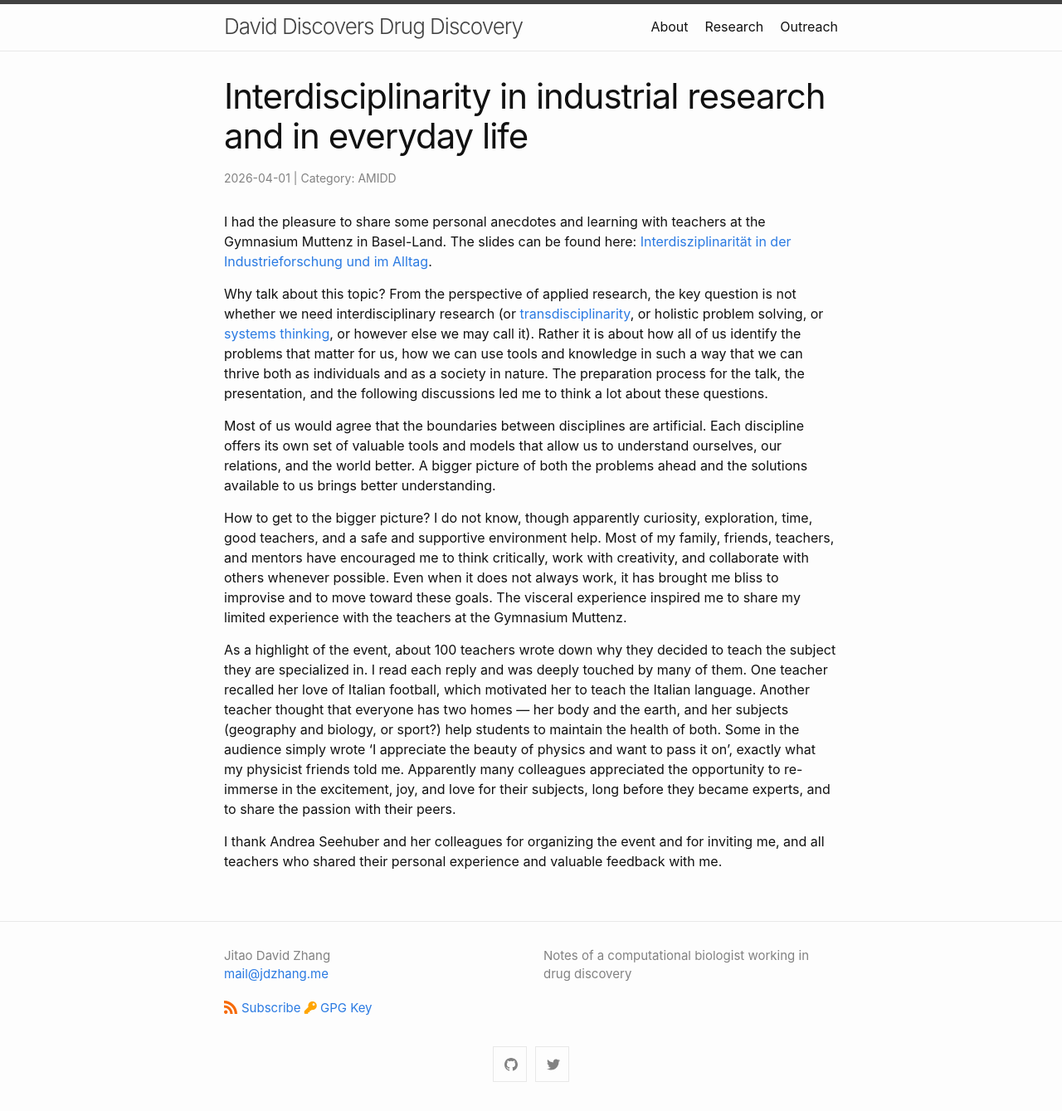
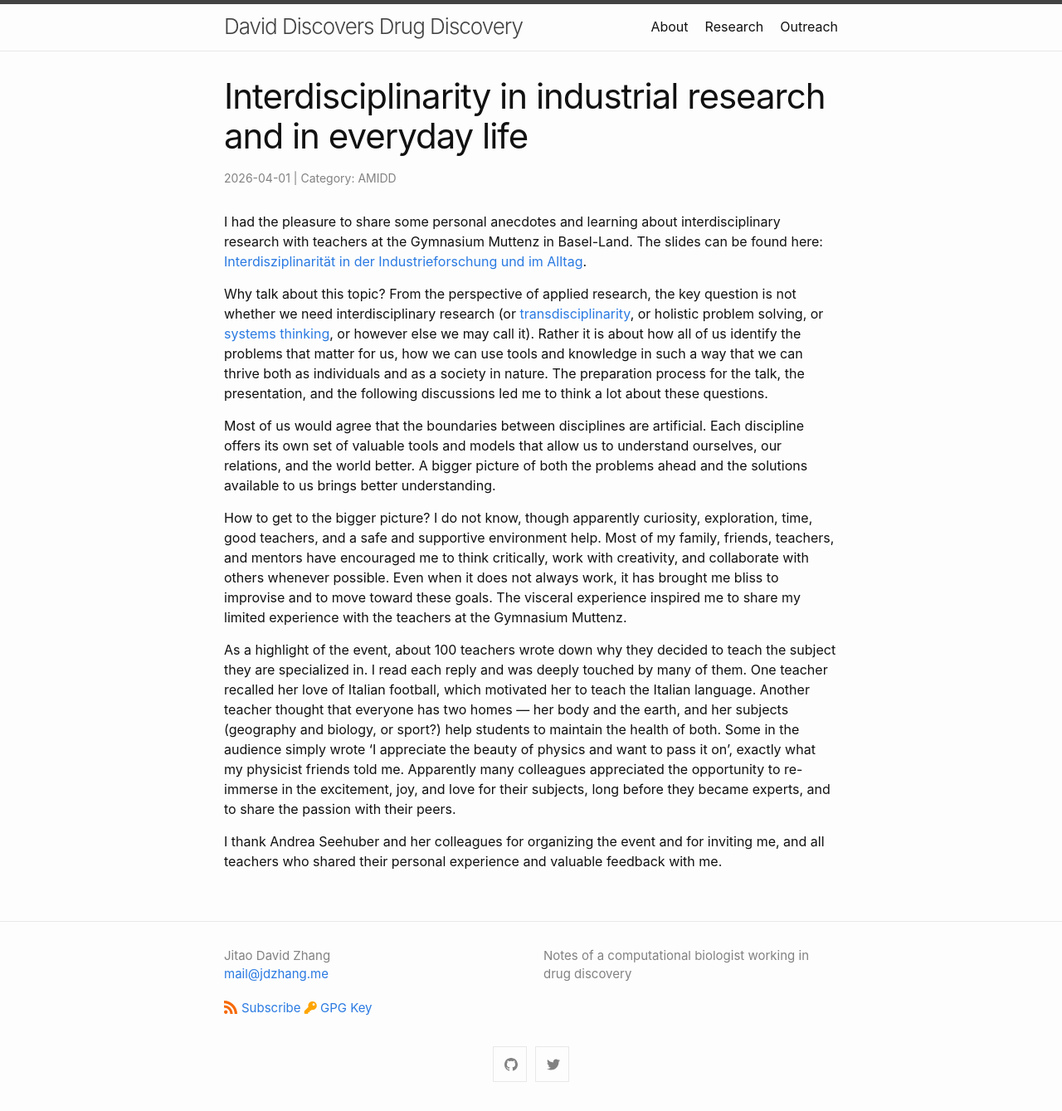
Before and after one commit to Accio/accio.github.io, a Jekyll site: the page built from _posts/2026-04-01-GymnasiumMuttenz.md, in a window 1280 px wide. Shown: the whole page at 83% size. Built offline with Jekyll 4.4.1, drawn with Linux system fonts in a browser that asks for light colours; comment, search, counter and statistics services are not loaded.

Commit message:
explain the title

```diff
--- a/_posts/2026-04-01-GymnasiumMuttenz.md
+++ b/_posts/2026-04-01-GymnasiumMuttenz.md
@@ -5,7 +5,7 @@ category: AMIDD
 tags: teaching training
 ---
 
-I had the pleasure to share some personal anecdotes and learning with teachers at the Gymnasium Muttenz in Basel-Land. The slides can be found here: [Interdisziplinarität in der Industrieforschung und im Alltag]({{ site.url }}/assets/pdf/2026-04-GymnasiumFMSMuttenz.pdf).
+I had the pleasure to share some personal anecdotes and learning about interdisciplinary research with teachers at the Gymnasium Muttenz in Basel-Land. The slides can be found here: [Interdisziplinarität in der Industrieforschung und im Alltag]({{ site.url }}/assets/pdf/2026-04-GymnasiumFMSMuttenz.pdf).
 
 Why talk about this topic? From the perspective of applied research, the key question is not whether we need interdisciplinary research (or [transdisciplinarity](https://en.wikipedia.org/wiki/Transdisciplinarity), or holistic problem solving, or [systems thinking](https://donellameadows.org/systems-thinking-resources/), or however else we may call it). Rather it is about how all of us identify the problems that matter for us, how we can use tools and knowledge in such a way that we can thrive both as individuals and as a society in nature. The preparation process for the talk, the presentation, and the following discussions led me to think a lot about these questions.
 
```
